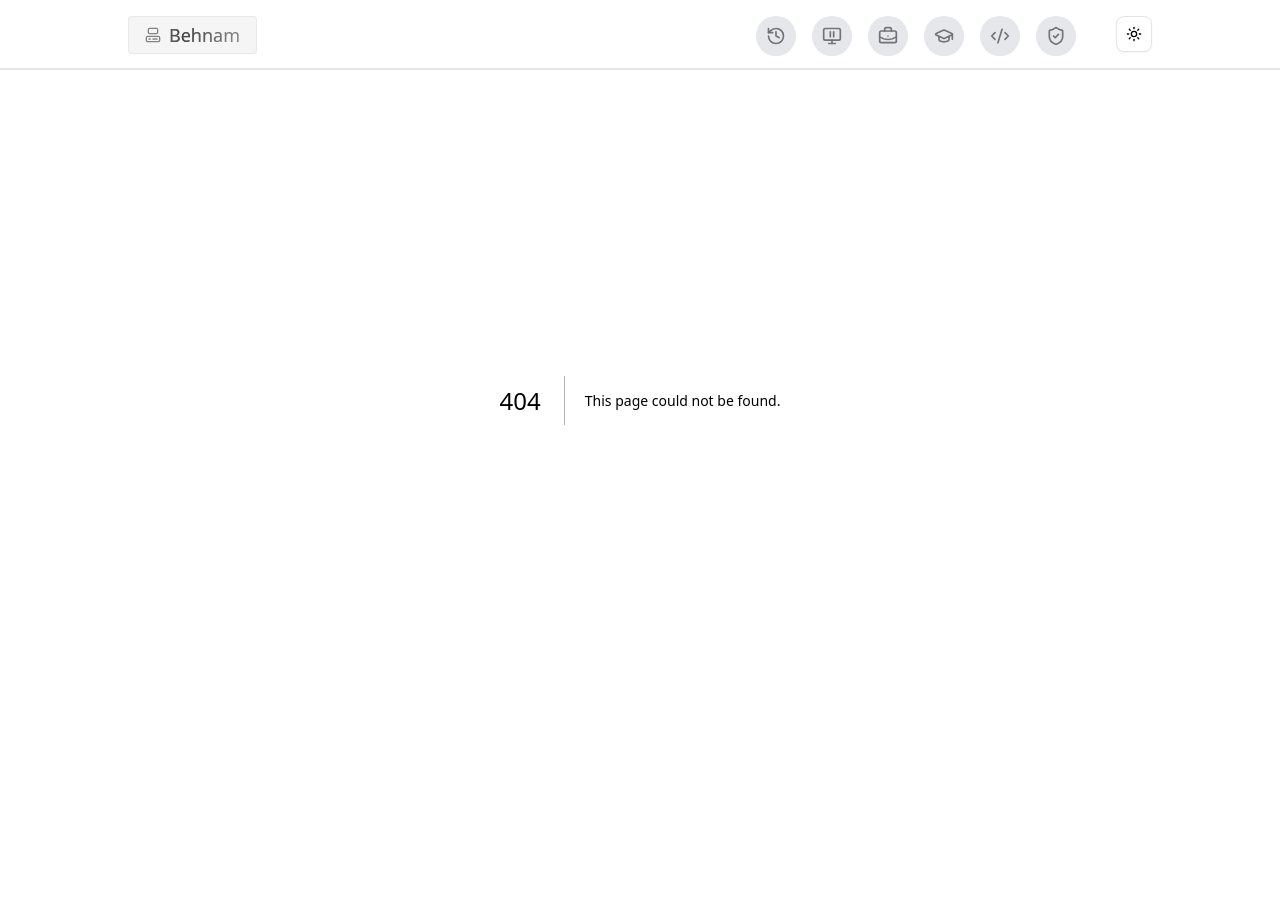
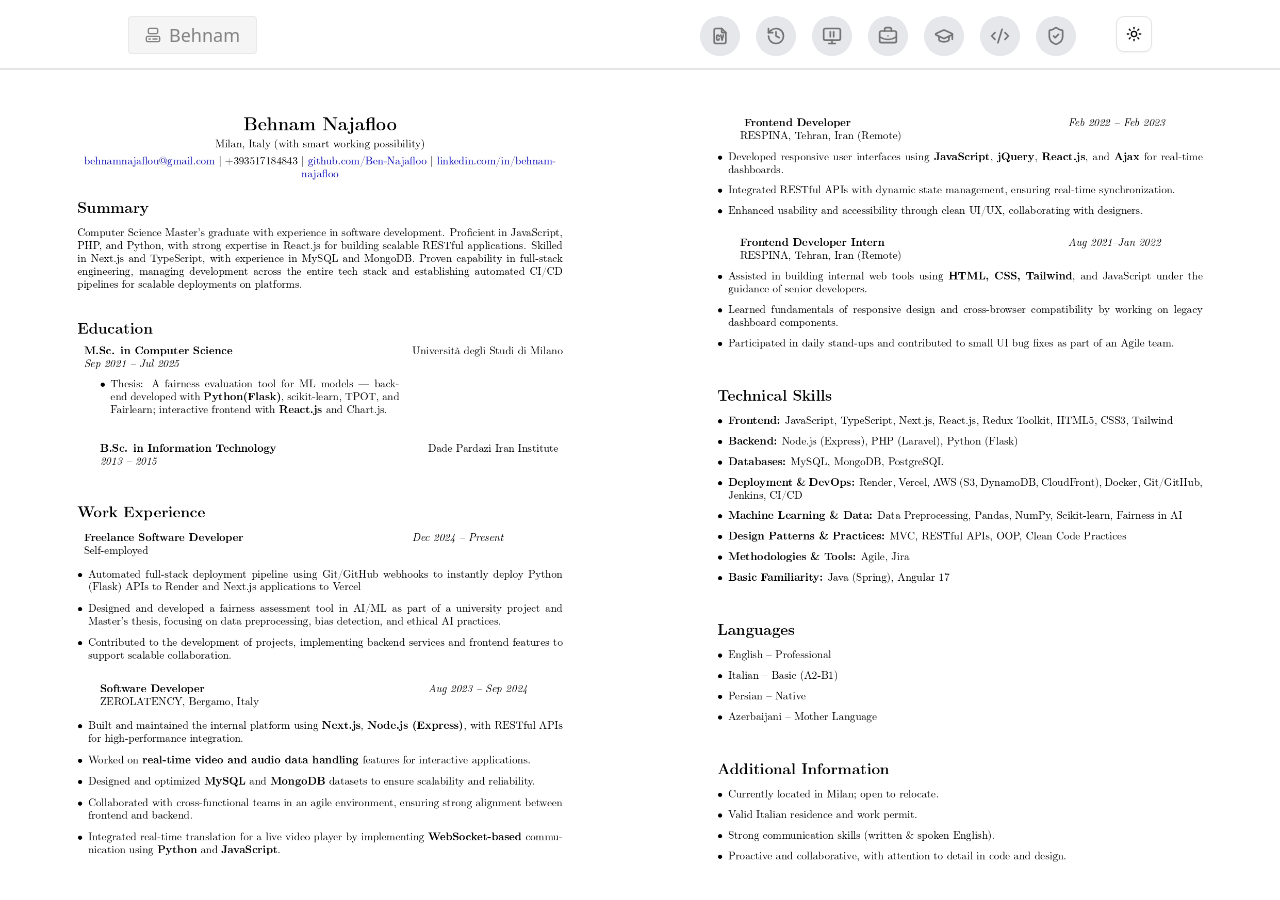
Before and after one commit to Ben-Najafloo/Magic-UI, a Next.js app: page /cv in a window 1280 px wide. Before the commit this address had no page. Shown: the top 900 px of the page. Before the commit the page ends 800 px from the top, so only its background shows below. Built offline with nearby package versions, Linux system fonts and the light colour scheme.

Commit message:
cv added

```diff
--- a/src/app/about/page.jsx
+++ /dev/null
@@ -1,52 +0,0 @@
-import {
-    AnimatedSpan,
-    Terminal,
-    TypingAnimation,
-} from "@/components/ui/terminal"
-
-const page = () => {
-    return (
-        <div className='p-7'>
-            <Terminal>
-                <TypingAnimation className='text-xl'>SOHEILA MAHMOODI | Founder, Designer</TypingAnimation>
-                <AnimatedSpan className="text-green-500">
-                    Soheila Mahmoodi has a design approach deeply rooted in
-                </AnimatedSpan>
-                <AnimatedSpan className="text-green-500">
-                    creating emotionally engaging experiences.
-                </AnimatedSpan>
-                <AnimatedSpan className="text-green-500">
-                    She uses her background in theater stage design
-                </AnimatedSpan>
-                <AnimatedSpan className="text-green-500">
-                    to understand how elements like texture, color,
-                </AnimatedSpan>
-                <AnimatedSpan className="text-green-500">
-                    arrangement, and light impact the senses and shape
-                </AnimatedSpan>
-                <AnimatedSpan className="text-green-500">
-                    the experience of the audience.
-                </AnimatedSpan>
-                <AnimatedSpan className="text-green-500">
-                    This insight is transferred into her interior design work,
-                </AnimatedSpan>
-                <AnimatedSpan className="text-green-500">
-                    where she aims to go beyond practical needs.
-                </AnimatedSpan>
-                <AnimatedSpan className="text-green-500">
-                    Her goal is to create spaces that not only fulfill
-                </AnimatedSpan>
-                <AnimatedSpan className="text-blue-500">
-                    functional requirements but also connect with people
-                </AnimatedSpan>
-                <TypingAnimation className="text-muted-foreground">
-                    on an emotional and sensory level.
-                </TypingAnimation>
-
-            </Terminal>
-
-        </div>
-    )
-}
-
-export default page
--- /dev/null
+++ b/src/app/cv/page.jsx
@@ -0,0 +1,30 @@
+import {
+    Card,
+    CardHeader,
+} from "@/components/ui/card"
+import { Lens } from "@/components/ui/lens"
+
+
+const page = () => {
+    return (
+        <div className="lg:flex pt-10">
+            <Lens>
+                <img
+                    src="cv1.jpg"
+                    alt="image placeholder"
+                    width={800}
+                    height={800}
+                />
+            </Lens>
+            <Lens>
+                <img
+                    src="cv2.jpg"
+                    alt="image placeholder"
+                    width={800}
+                    height={800}
+                />
+            </Lens>
+        </div>
+    )
+}
+export default page
--- a/src/components/Footer.jsx
+++ b/src/components/Footer.jsx
@@ -11,7 +11,7 @@ const Footer = () => {
 
         <footer className="border-t-2 bg-white dark:bg-black ">
             <div className="mx-auto w-full max-w-screen-xl lg:px-4 px-2 pt-4 pb-6">
-                <div className='justify-end w-full flex mb-5'>
+                <div className='lg:justify-end w-full flex mb-5'>
                     <FastContact />
                 </div>
 
--- a/src/components/Hero.jsx
+++ b/src/components/Hero.jsx
@@ -23,9 +23,9 @@ export function Hero() {
 
 
             <div className="absolute inset-0 z-49 flex p-4">
-                <div className="flex justify-between w-full lg:px-7">
+                <div className="lg:flex justify-between w-full lg:px-7">
 
-                    <div className="p-4 pt-28">
+                    <div className="pt-28">
                         <div className="relative flex">
                             <Introduction />
                         </div>
--- a/src/components/Menu.jsx
+++ b/src/components/Menu.jsx
@@ -1,10 +1,19 @@
 import React from "react";
 import { FloatingDock } from "@/components/ui/floating-dock";
 import { BriefcaseBusiness, CodeXml, GraduationCap, History, MonitorPause, ShieldCheck } from "lucide-react";
+import { TbFileCv } from "react-icons/tb";
+
 
 export function Menu() {
 
     const links = [
+        {
+            title: "CV",
+            icon: (
+                <TbFileCv className="h-full w-full text-neutral-500 dark:text-neutral-300" />
+            ),
+            href: "/cv",
+        },
         {
             title: "History",
             icon: (
@@ -52,10 +61,10 @@ export function Menu() {
         },
     ];
     return (
-        <div className="flex items-center justify-center h-[2rem] w-full pt-2">
+        <div className="flex items-center justify-center h-[2rem] w-full pt-2 ">
             <FloatingDock
                 // only for demo, remove for production
-                mobileClassName="translate-y-20"
+                mobileClassName="translate-12 "
                 items={links} />
         </div>
     );
--- a/src/components/MorphinSkills.jsx
+++ b/src/components/MorphinSkills.jsx
@@ -7,7 +7,7 @@ const texts = [
 
 export function MorphinSkills() {
     return (
-        <CardSpotlight>
+        <CardSpotlight className='bg-white dark:bg-black'>
             <MorphingText texts={texts} className="w-full my-48" />
         </CardSpotlight>
     )
--- a/src/components/WhatIDo.jsx
+++ b/src/components/WhatIDo.jsx
@@ -38,7 +38,7 @@ const WhatIDo = () => {
         );
     }
     return (
-        <div id="activity" className="bg-background lg:px-20 relative flex h-[500px] w-full flex-col items-center justify-center overflow-hidden rounded-lg border">
+        <div id="activity" className="bg-background lg:px-20 relative flex lg:h-[500px] w-full flex-col items-center justify-center overflow-hidden rounded-lg border">
             <InteractiveGridPattern
                 className={cn(
                     "[mask-image:radial-gradient(500px_circle_at_center,white,transparent)]",
--- a/src/components/ui/floating-dock.jsx
+++ b/src/components/ui/floating-dock.jsx
@@ -30,7 +30,7 @@ const FloatingDockMobile = ({
         {open && (
           <motion.div
             layoutId="nav"
-            className="absolute inset-x-0 bottom-full mb-2 flex flex-col gap-2">
+            className="absolute inset-x-0 top-full mb-2 flex flex-col gap-2 bg-white dark:bg-black">
             {items.map((item, idx) => (
               <motion.div
                 key={item.title}
--- a/src/components/ui/morphing-text.jsx
+++ b/src/components/ui/morphing-text.jsx
@@ -123,7 +123,7 @@ export const MorphingText = ({
 }) => (
   <div
     className={cn(
-      "relative mx-auto h-16 w-full text-center font-sans text-[40pt] leading-none font-bold [filter:url(#threshold)_blur(0.6px)] md:h-24 lg:text-[6rem]",
+      "relative mx-auto  h-16 w-full text-center font-sans text-[40pt] leading-none font-bold [filter:url(#threshold)_blur(0.6px)] md:h-24 lg:text-[6rem]",
       className
     )}>
     <Texts texts={texts} />
--- a/src/components/ui/placeholders-and-vanish-input.jsx
+++ b/src/components/ui/placeholders-and-vanish-input.jsx
@@ -170,7 +170,7 @@ export function PlaceholdersAndVanishInput({
   return (
     <form
       className={cn(
-        "lg:w-[500px] relative bg-white dark:bg-zinc-800 h-12 rounded-full overflow-hidden shadow-[0px_2px_3px_-1px_rgba(0,0,0,0.1),_0px_1px_0px_0px_rgba(25,28,33,0.02),_0px_0px_0px_1px_rgba(25,28,33,0.08)] transition duration-200",
+        "lg:w-[500px] w-[370px] relative bg-white dark:bg-zinc-800 h-12 rounded-full overflow-hidden shadow-[0px_2px_3px_-1px_rgba(0,0,0,0.1),_0px_1px_0px_0px_rgba(25,28,33,0.02),_0px_0px_0px_1px_rgba(25,28,33,0.08)] transition duration-200",
         value && "bg-gray-50"
       )}
       onSubmit={handleSubmit}>
```
Also changed, not shown: public/cv1.jpg (added), public/cv2.jpg (added).
